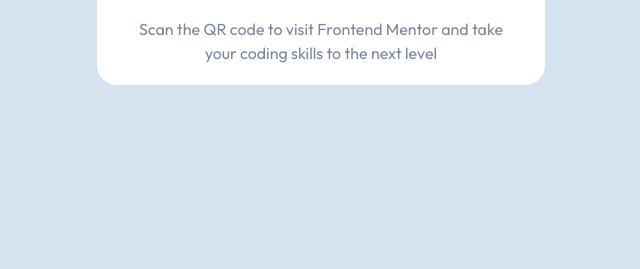
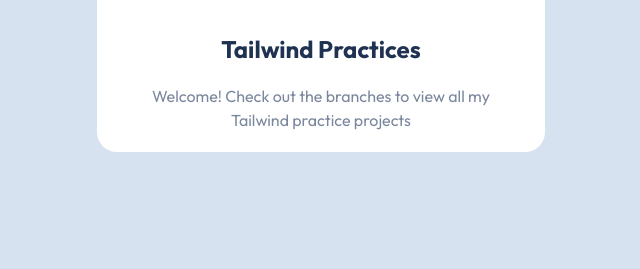
Before and after one commit to evavandongen/qr-code-component-main, a website: page public/index.html in a window 1280 px wide. Shown: the part 531-800 px from the top of the page, without its empty margins (319-959 px from the left). Drawn offline with Linux system fonts and the light colour scheme.

Commit message:
Update main
- change text
- change image

```diff
--- a/public/index.html
+++ b/public/index.html
@@ -15,14 +15,14 @@
 </head>
 <body class="bg-gray font-sans">
     <main class="w-screen h-screen">
-      <section class="container mx-auto p-5 flex flex-col justify-center items-center">
+      <section class="container h-full mx-auto p-5 flex flex-col justify-center items-center">
         <div class="p-5 flex flex-col gap-5 w-full max-w-md bg-white rounded-lg">
           <figure class="aspect-square w-full overflow-hidden rounded-default relative">
-            <img class="absolute top-0 left-0 h-full w-full object-cover" src="./img/image-qr-code.png" alt="qr-code">
+            <img class="absolute top-1/2 -translate-y-1/2 left-0 w-full object-contain" src="./img/tailwind-logo.webp" alt="tailwind-logo">
           </figure>
           <div class="flex flex-col gap-5 px-5">
-            <h1 class="text-center">Improve your front-end skills by building projects</h1>
-            <p class="text-center"> Scan the QR code to visit Frontend Mentor and take your coding skills to the next level</p>
+            <h1 class="text-center">Tailwind Practices</h1>
+            <p class="text-center">Welcome! Check out the branches to view all my Tailwind practice projects</p>
           </div>
         </div>
       </section>
```
Also changed, not shown: public/img/image-qr-code.png (deleted), public/img/tailwind-logo.webp (added), public/styles.css.
